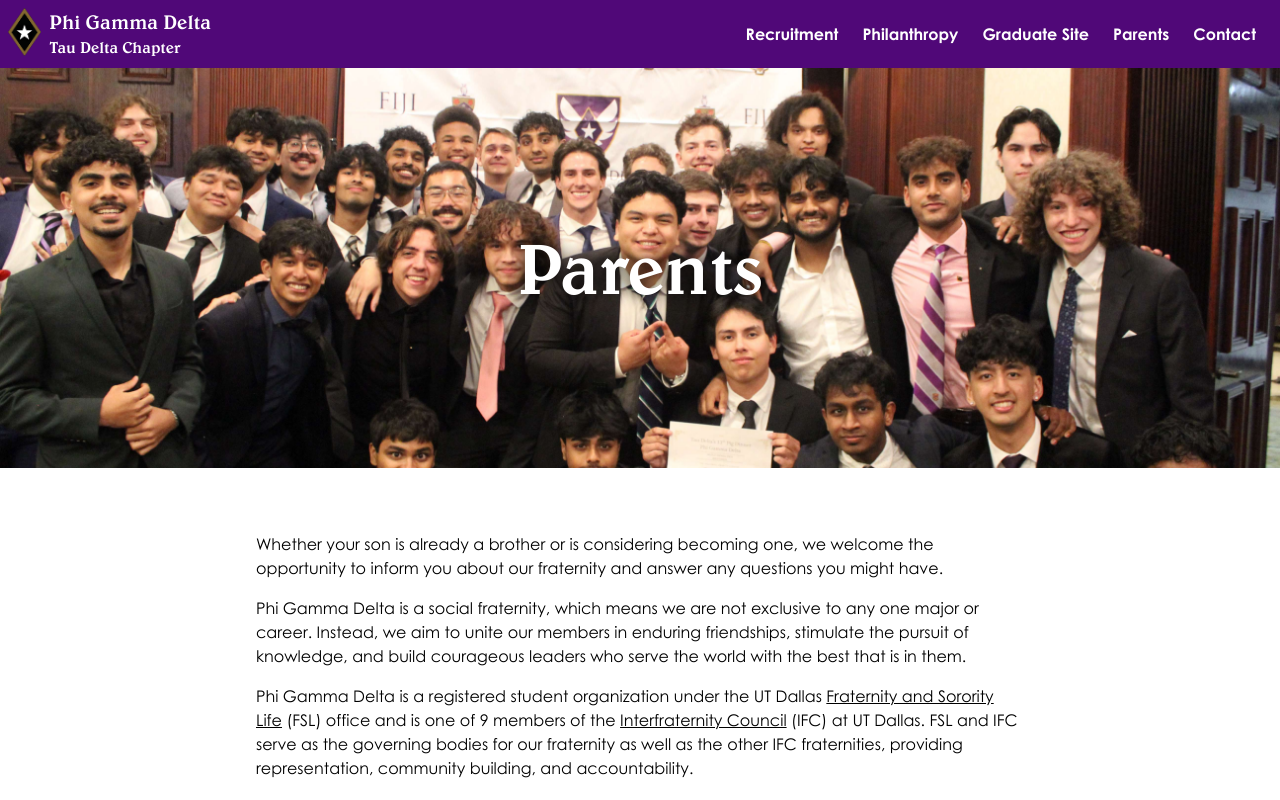
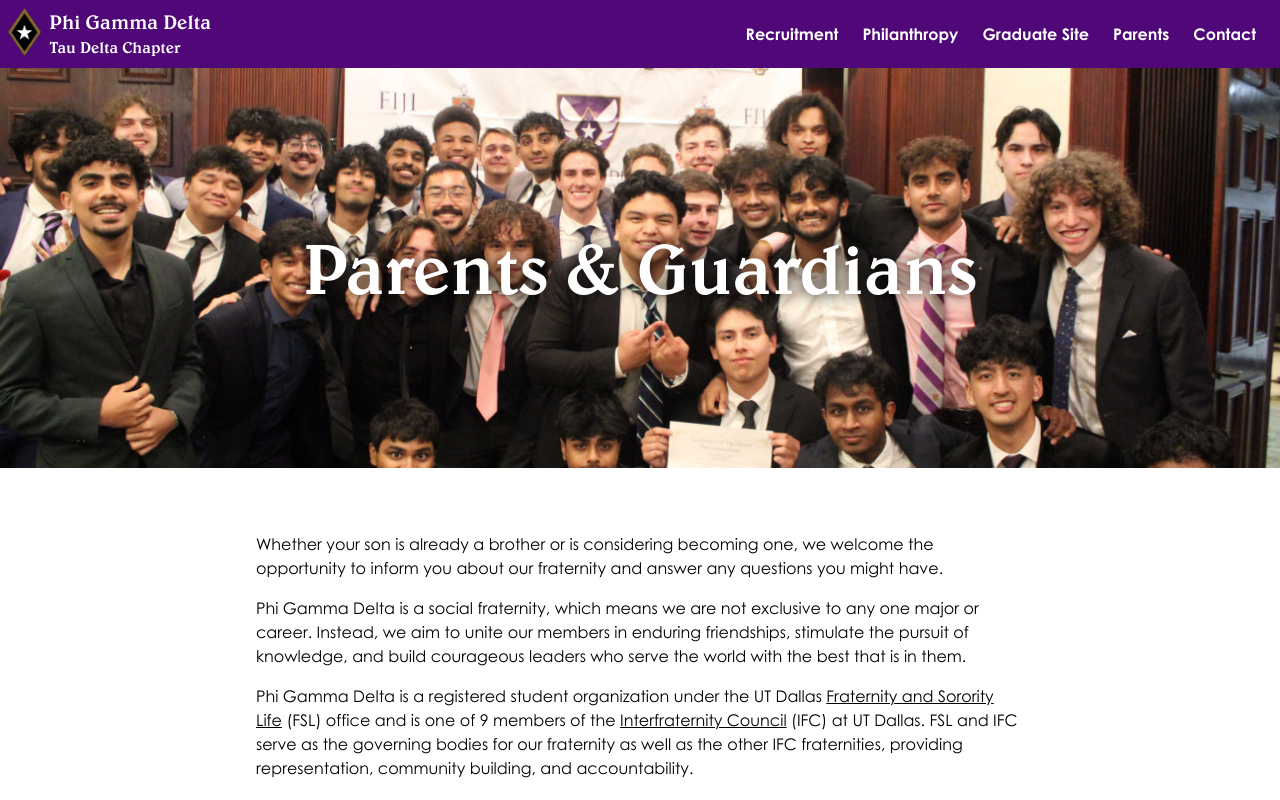
Before and after one commit to utdfiji/website, a Next.js app: page /parents in a window 1280 px wide. Shown: the top 800 px of the page. Built offline with nearby package versions, Linux system fonts and the light colour scheme.

Commit message:
Parents & Guardians

```diff
--- a/src/app/parents/page.tsx
+++ b/src/app/parents/page.tsx
@@ -7,11 +7,11 @@
 import Section from '@/components/Section';
 
 export const metadata: Metadata = {
-  title: 'Parents',
-  description: 'Parents Page for the UT Dallas chapter of Phi Gamma Delta (FIJI).',
+  title: 'Parents & Guardians',
+  description: 'Parents & Guardians Page for the UT Dallas chapter of Phi Gamma Delta (FIJI).',
   openGraph: {
-    title: 'Parents',
-    description: 'Parents Page for the UT Dallas chapter of Phi Gamma Delta (FIJI).',
+    title: 'Parents & Guardians',
+    description: 'Parents & Guardians Page for the UT Dallas chapter of Phi Gamma Delta (FIJI).',
     url: '/parents',
   },
   alternates: {
@@ -23,7 +23,7 @@
   return (
     <Page
       header={{
-        title: 'Parents',
+        title: 'Parents & Guardians',
         image: PigDinner,
         alt: '',
       }}
```
